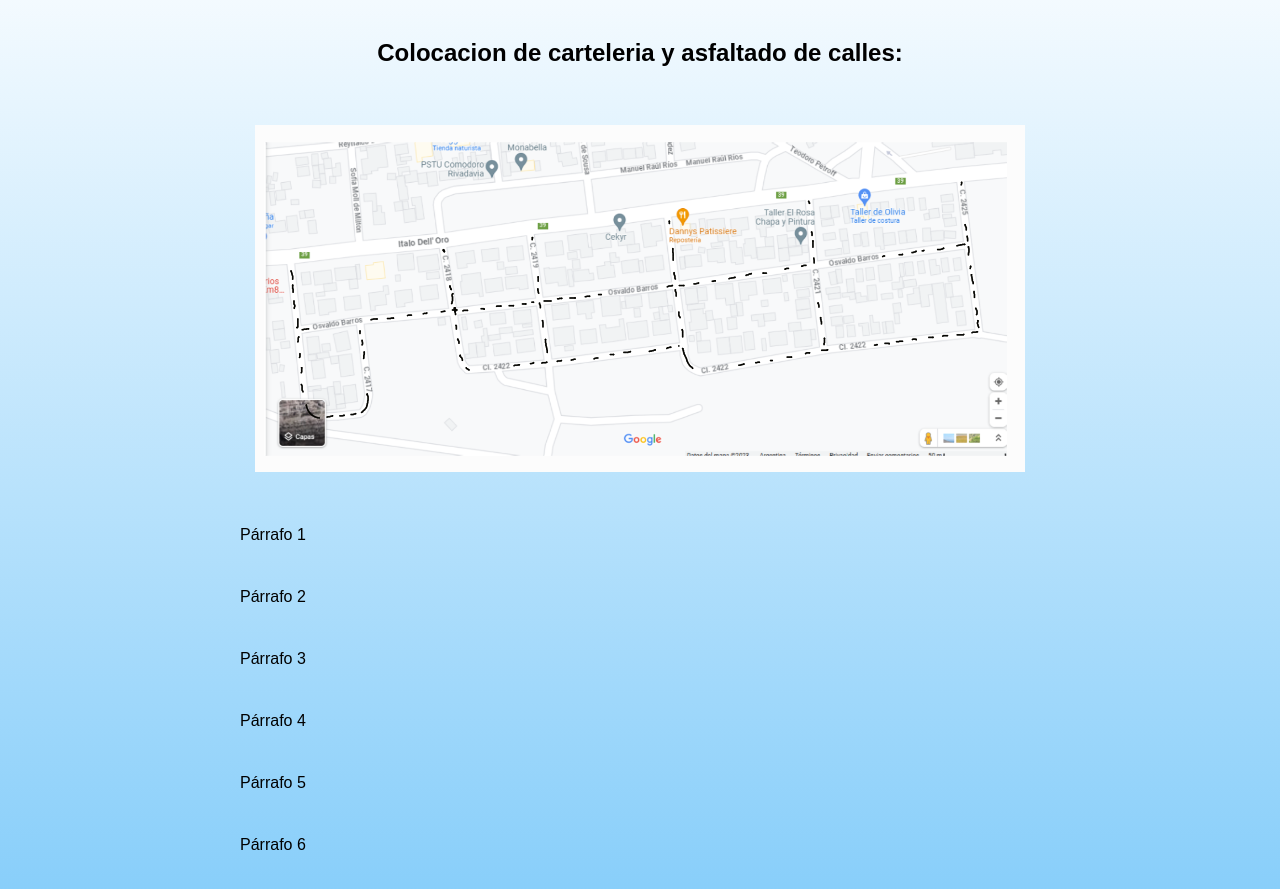
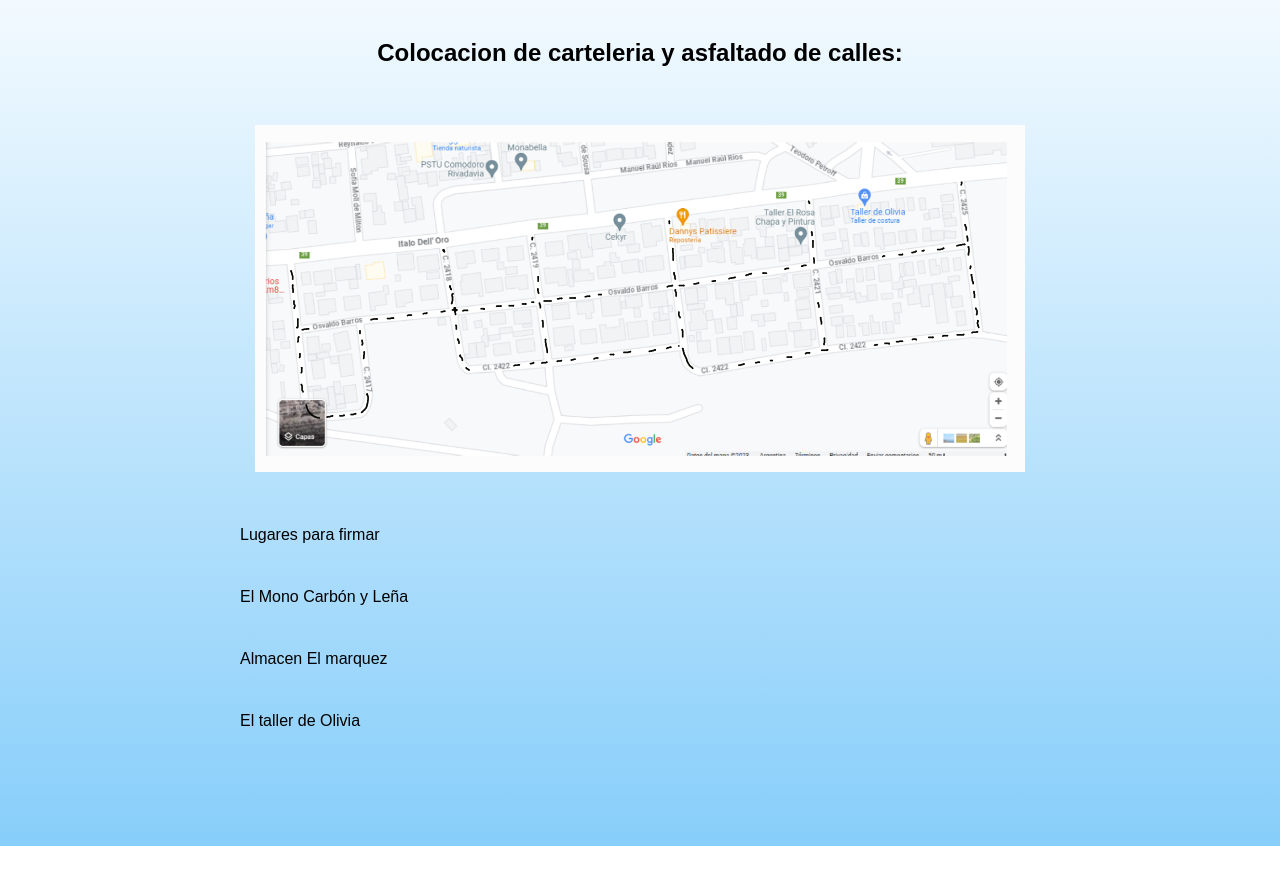
Before and after one commit to EmanuelPB123/ReclamosVarios, a plain HTML site: page index.html in a window 1280 px wide. Shown: the part 99-988 px from the top of the page. After the commit the page ends 945 px from the top, so only its background shows below. Drawn offline with Linux system fonts and the light colour scheme.

Commit message:
Update index.html

```diff
--- a/index.html
+++ b/index.html
@@ -13,17 +13,17 @@
         <br>
         <img src="MyFile.png" alt="img">
         <br>
-        <p>Párrafo 1</p>
+        <p>Lugares para firmar</p>
         <br>
-        <p>Párrafo 2</p>
+        <p>El Mono Carbón y Leña</p>
         <br>
-        <p>Párrafo 3</p>
+        <p>Almacen El marquez</p>
         <br>
-        <p>Párrafo 4</p>
+        <p>El taller de Olivia</p>
         <br>
-        <p>Párrafo 5</p>
+        <p></p>
         <br>
-        <p>Párrafo 6</p>
+        <p></p>
         <br>
     </div>
 </body>
```
